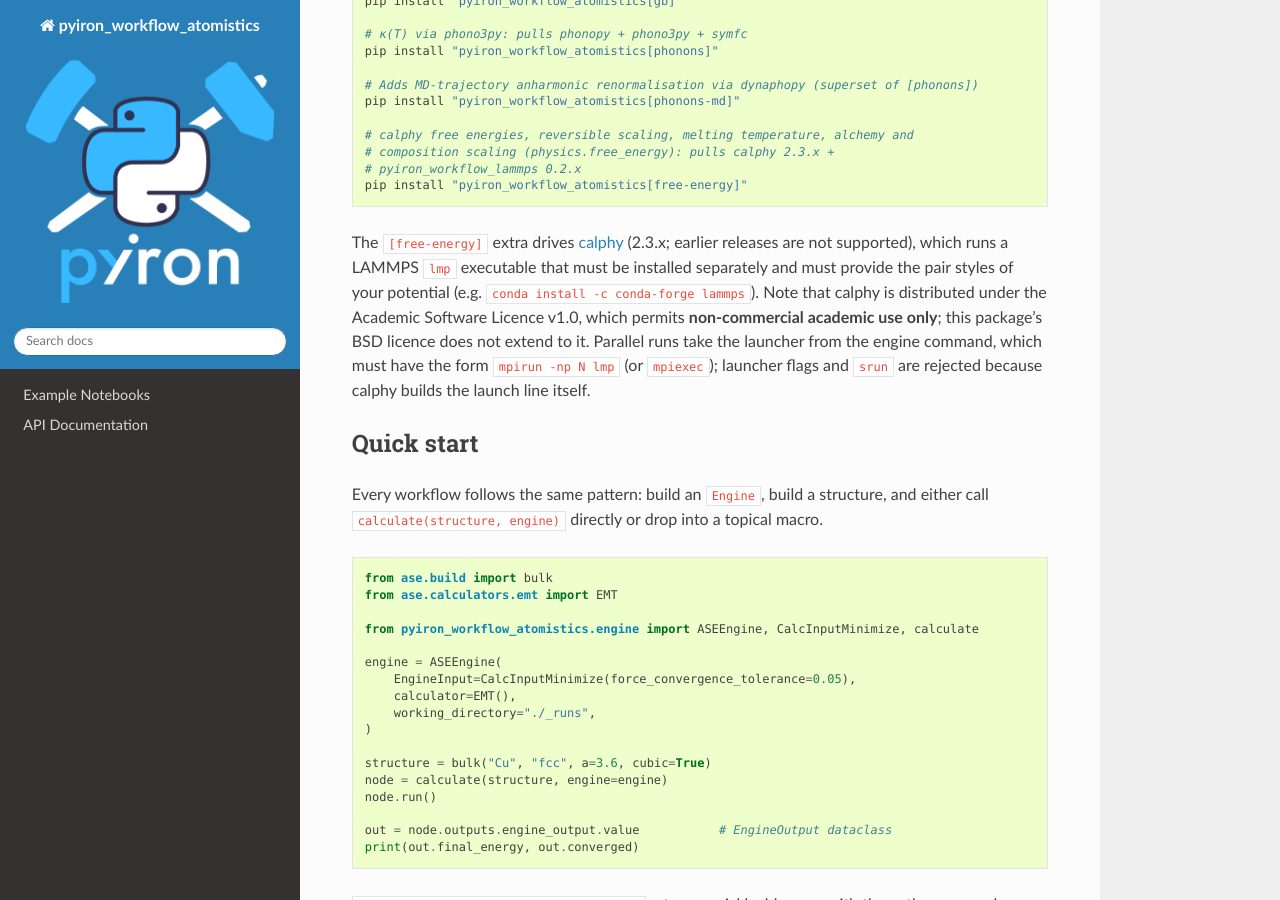
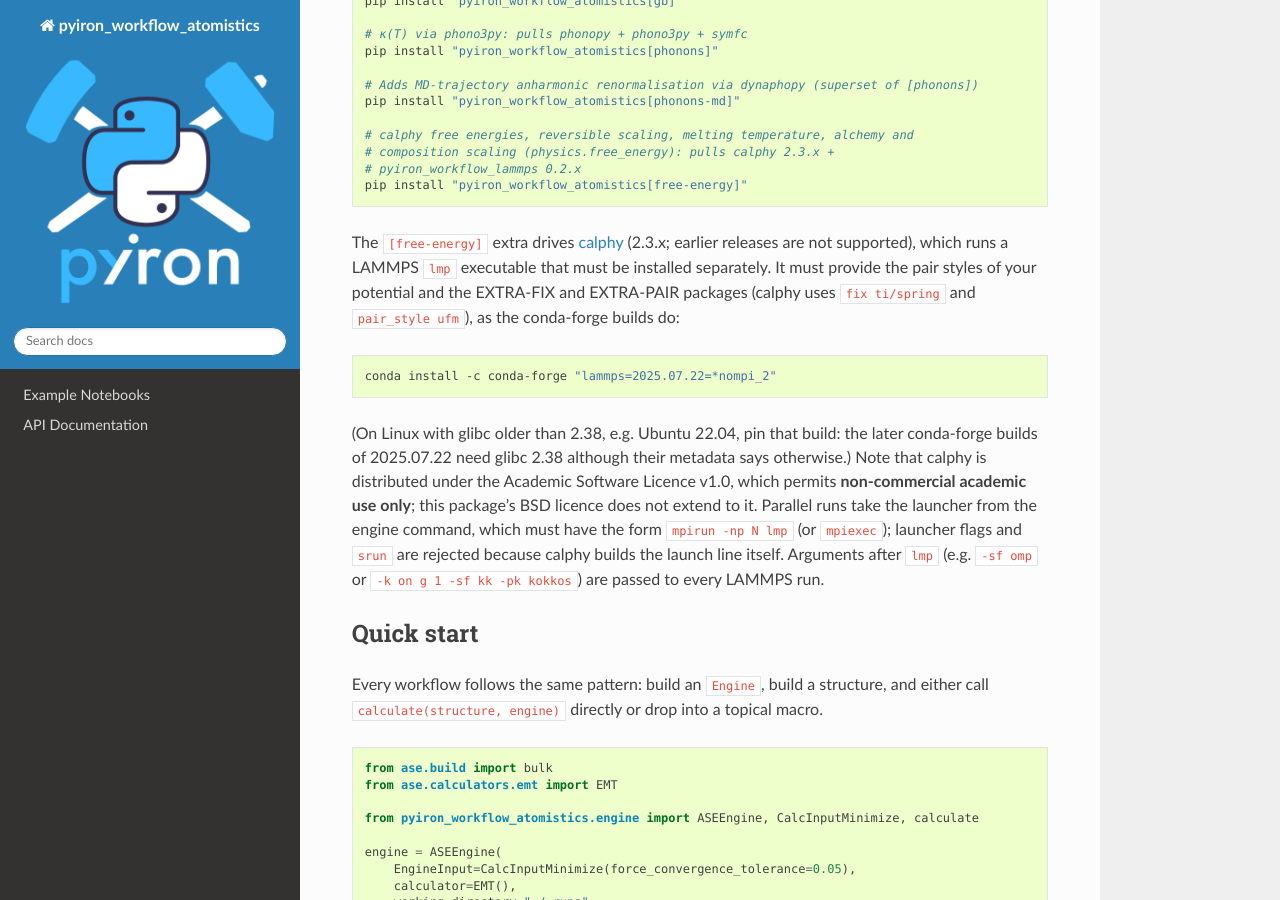
Before and after one commit to pyiron/pyiron_workflow_atomistics, a Sphinx documentation site: the page built from docs/README.md, in a window 1280 px wide and 900 px high, scrolled down 1118 px. Built offline with Sphinx 7.4.7 and the Read the Docs theme 3.1.0, drawn with Linux system fonts in a browser that asks for light colours.

Commit message:
docs: calphy release constraint, LAMMPS requirements and changelog
- CHANGELOG: drop the BREAKING label on the [free-energy] requirement
  change (the extra never worked, so nothing working breaks) and say it
  must ship as 0.3.x: pyiron_workflow_lammps 0.2.0, the only compatible
  release, requires pyiron-workflow-atomistics<0.4.0, so under 0.4.0
  `pip install pyiron_workflow_atomistics[free-energy]` is unresolvable.
  Add the adapter fixes of this branch.
- pyproject: the [free-energy] comment claimed to follow the [analysis]
  convention (0.x pinned), but pyiron_workflow_lammps gets a 0.2.x
  range; say so and why, and record the <0.4.0 cap.
- README: the LAMMPS binary needs EXTRA-FIX and EXTRA-PAIR (fix
  ti/spring, pair_style ufm); recommend the conda-forge
  lammps=2025.07.22=*nompi_2 build, as later builds need glibc 2.38
  (Ubuntu 22.04 has 2.35); mention that arguments after lmp are
  forwarded.
- Mark the calphy 1.x design spec and plan as superseded.

Co-Authored-By: Claude Opus 5.5 <noreply@anthropic.com>

````diff
--- a/docs/README.md
+++ b/docs/README.md
@@ -66,13 +66,23 @@ pip install "pyiron_workflow_atomistics[free-energy]"
 
 The `[free-energy]` extra drives [calphy](https://github.com/ICAMS/calphy)
 (2.3.x; earlier releases are not supported), which runs a LAMMPS `lmp`
-executable that must be installed separately and must provide the pair styles
-of your potential (e.g. `conda install -c conda-forge lammps`). Note that
-calphy is distributed under the Academic Software Licence v1.0, which permits
-**non-commercial academic use only**; this package's BSD licence does not
-extend to it. Parallel runs take the launcher from the engine command, which
-must have the form `mpirun -np N lmp` (or `mpiexec`); launcher flags and
-`srun` are rejected because calphy builds the launch line itself.
+executable that must be installed separately. It must provide the pair styles
+of your potential and the EXTRA-FIX and EXTRA-PAIR packages (calphy uses
+`fix ti/spring` and `pair_style ufm`), as the conda-forge builds do:
+
+```bash
+conda install -c conda-forge "lammps=2025.07.22=*nompi_2"
+```
+
+(On Linux with glibc older than 2.38, e.g. Ubuntu 22.04, pin that build: the
+later conda-forge builds of 2025.07.22 need glibc 2.38 although their metadata
+says otherwise.) Note that calphy is distributed under the Academic Software
+Licence v1.0, which permits **non-commercial academic use only**; this
+package's BSD licence does not extend to it. Parallel runs take the launcher
+from the engine command, which must have the form `mpirun -np N lmp` (or
+`mpiexec`); launcher flags and `srun` are rejected because calphy builds the
+launch line itself. Arguments after `lmp` (e.g. `-sf omp` or
+`-k on g 1 -sf kk -pk kokkos`) are passed to every LAMMPS run.
 
 ## Quick start
 
````
Also changed, not shown: CHANGELOG.md (+27 -7 lines), docs/design/plans/2026-05-15-calphy-free-energy-interface.md (+2 -0 lines), docs/design/specs/2026-05-15-calphy-free-energy-interface-design.md (+2 -0 lines), pyproject.toml (+11 -6 lines).
